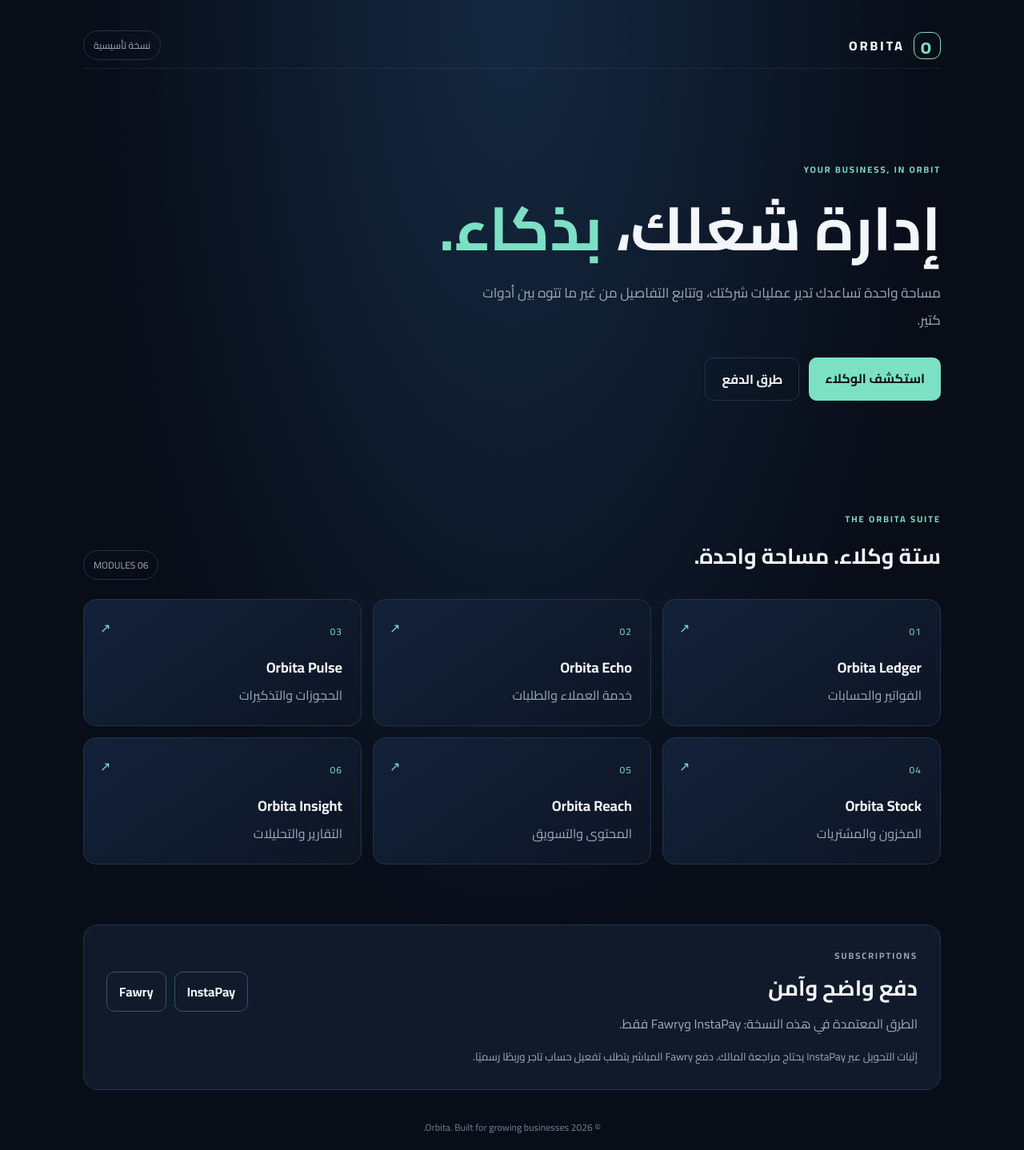
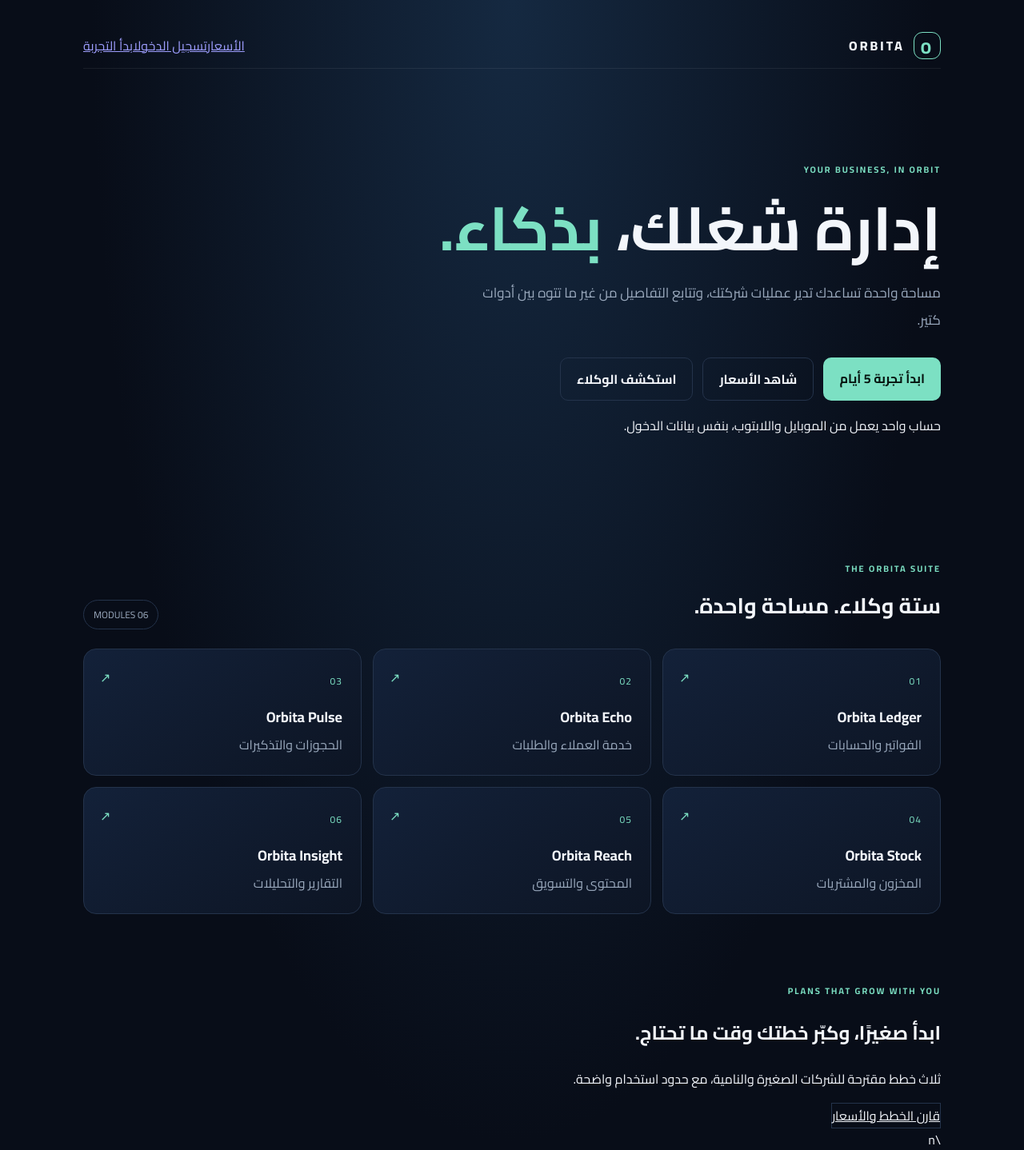
Before and after one commit to seifhaytham275-star/Orbita, a Next.js app: page / in a window 1280 px wide. Shown: the top 1438 px of the page at 80% size. Built offline with nearby package versions, Linux system fonts and the light colour scheme.

Commit message:
Link Orbita home page to pricing and cross-device signup

```diff
--- a/src/app/page.tsx
+++ b/src/app/page.tsx
@@ -12,13 +12,13 @@ export default function Home() {
     <main className="shell">
       <header className="topbar">
         <div className="brand"><span className="brand-mark">O</span><span>ORBITA</span></div>
-        <span className="status">نسخة تأسيسية</span>
+        <nav className="home-nav"><a href="/pricing">الأسعار</a><a href="/login">تسجيل الدخول</a><a href="/signup">ابدأ التجربة</a></nav>
       </header>
       <section className="hero">
         <p className="eyebrow">YOUR BUSINESS, IN ORBIT</p>
         <h1>إدارة شغلك، <span>بذكاء.</span></h1>
         <p className="intro">مساحة واحدة تساعدك تدير عمليات شركتك، وتتابع التفاصيل من غير ما تتوه بين أدوات كتير.</p>
-        <div className="actions"><a className="primary" href="#agents">استكشف الوكلاء</a><a className="secondary" href="#payments">طرق الدفع</a></div>
+        <div className="actions"><a className="primary" href="/signup">ابدأ تجربة 5 أيام</a><a className="secondary" href="/pricing">شاهد الأسعار</a><a className="secondary" href="#agents">استكشف الوكلاء</a></div><p className="device-note">حساب واحد يعمل من الموبايل واللابتوب، بنفس بيانات الدخول.</p>
       </section>
       <section id="agents" className="section">
         <div className="section-heading"><div><p className="eyebrow">THE ORBITA SUITE</p><h2>ستة وكلاء. مساحة واحدة.</h2></div><span className="count">06 MODULES</span></div>
@@ -28,7 +28,7 @@ export default function Home() {
           </article>)}
         </div>
       </section>
-      <section id="payments" className="payment-panel">
+      <section className="pricing-teaser"><div><p className="eyebrow">PLANS THAT GROW WITH YOU</p><h2>ابدأ صغيرًا، وكبّر خطتك وقت ما تحتاج.</h2><p>ثلاث خطط مقترحة للشركات الصغيرة والنامية، مع حدود استخدام واضحة.</p></div><a className="secondary" href="/pricing">قارن الخطط والأسعار</a></section>\n      <section id="payments" className="payment-panel">
         <div><p className="eyebrow">SUBSCRIPTIONS</p><h2>دفع واضح وآمن</h2><p>الطرق المعتمدة في هذه النسخة: InstaPay وFawry فقط.</p></div>
         <div className="payment-methods"><span>InstaPay</span><span>Fawry</span></div>
         <small>إثبات التحويل عبر InstaPay يحتاج مراجعة المالك. دفع Fawry المباشر يتطلب تفعيل حساب تاجر وربطًا رسميًا.</small>
```
